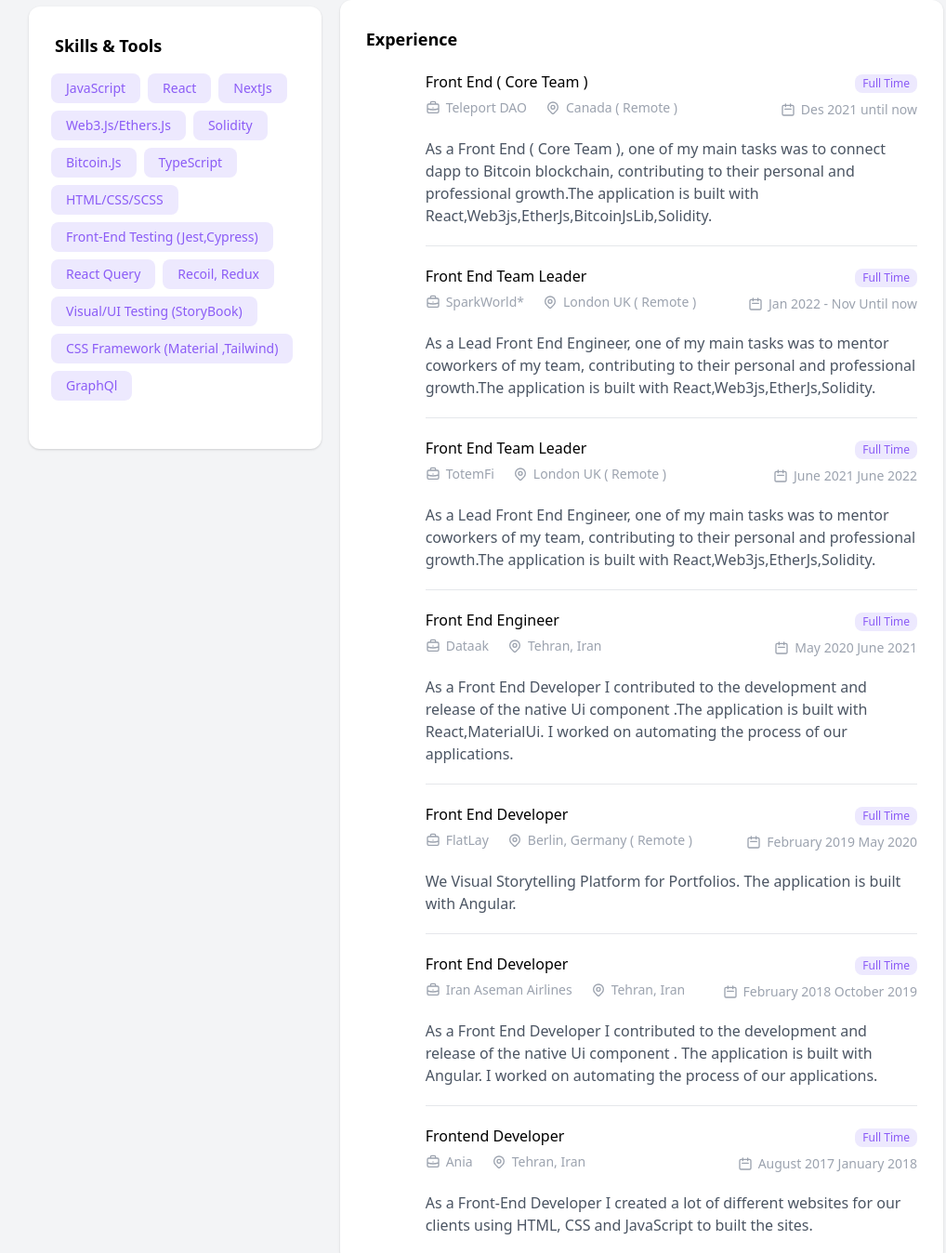
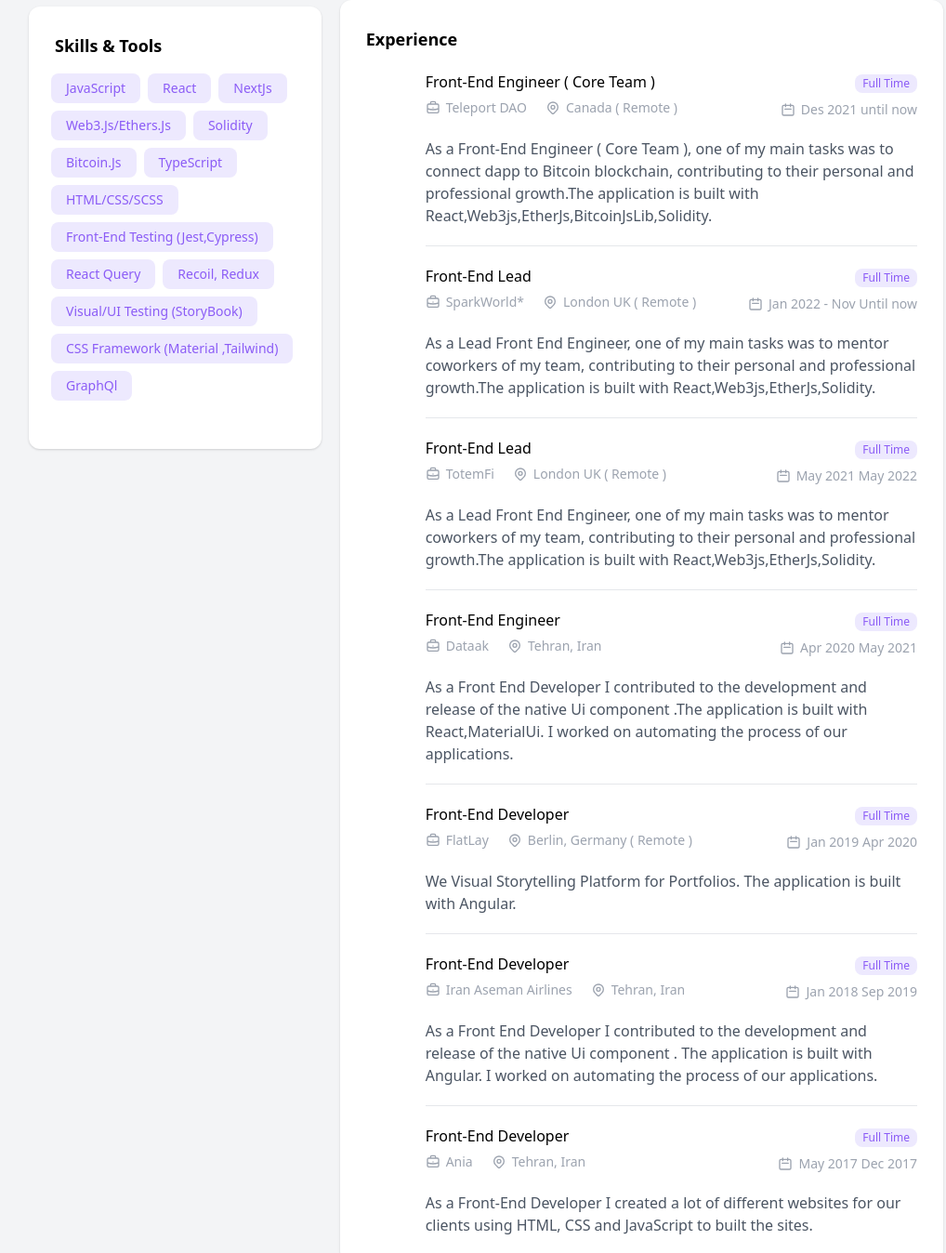
Before and after one commit to sinaghadrico/resume, a plain HTML site: page index.html in a window 1280 px wide. Shown: the part 563-1911 px from the top of the page at 93% size, without its empty margins (117-1135 px from the left). Drawn offline with nearby package versions, Linux system fonts and the light colour scheme.

Commit message:
update cv file

```diff
--- a/index.html
+++ b/index.html
@@ -32,7 +32,7 @@
               <!-- <span class="status-badge bg-gray-400">Busy</span> -->
               <a href="/"
                 ><img
-                  src="assets/img/avatar.jpg"
+                  src="assets/img/avatar.jpeg"
                   alt="Avatar"
                   class="user-photo"
               /></a>
@@ -133,9 +133,7 @@
             <h2 class="block-title">About me</h2>
             <div class="text-gray-600 mb-5">
               <p class="mb-5">
-                My name is Sina Ghadri. I'm a Front End Engineer based in
-                <!-- -->
-                <b>Iran</b> ☀️. I describe myself as a passionate developer who
+                My name is Sina Ghadri. I'm a Front End Engineer ☀️. I describe myself as a passionate developer who
                 loves <b>coding</b>, <b>blockchain</b>, and the
                 <b>web platform</b> ❤️.
               </p>
@@ -242,7 +240,7 @@
                 <div class="w-full space-y-5">
                   <div class="item-header">
                     <div class="space-y-1.5">
-                      <div class="font-medium">Front End ( Core Team )</div>
+                      <div class="font-medium">Front-End Engineer ( Core Team )</div>
                       <div class="flex space-x-5">
                         <div class="item-header-info">
                           <svg
@@ -308,7 +306,7 @@
                     </div>
                   </div>
                   <p class="text-gray-600">
-                    As a Front End ( Core Team ), one of my main tasks was to
+                    As a Front-End Engineer ( Core Team ), one of my main tasks was to
                     connect dapp to Bitcoin blockchain, contributing to their
                     personal and professional growth.The application is built with
                     React,Web3js,EtherJs,BitcoinJsLib,Solidity.
@@ -325,7 +323,7 @@
               <div class="w-full space-y-5">
                 <div class="item-header">
                   <div class="space-y-1.5">
-                    <div class="font-medium">Front End Team Leader</div>
+                    <div class="font-medium">Front-End Lead</div>
                     <div class="flex space-x-5">
                       <div class="item-header-info">
                         <svg
@@ -410,7 +408,7 @@
               <div class="w-full space-y-5">
                 <div class="item-header">
                   <div class="space-y-1.5">
-                    <div class="font-medium">Front End Team Leader</div>
+                    <div class="font-medium">Front-End Lead</div>
                     <div class="flex space-x-5">
                       <div class="item-header-info">
                         <svg
@@ -471,7 +469,7 @@
                           d="M8 7V3m8 4V3m-9 8h10M5 21h14a2 2 0 002-2V7a2 2 0 00-2-2H5a2 2 0 00-2 2v12a2 2 0 002 2z"
                         />
                       </svg>
-                      <span>June 2021 June 2022</span>
+                      <span>May 2021 May 2022</span>
                     </div>
                   </div>
                 </div>
@@ -494,7 +492,7 @@
               <div class="w-full space-y-5">
                 <div class="item-header">
                   <div class="space-y-1.5">
-                    <div class="font-medium">Front End Engineer</div>
+                    <div class="font-medium">Front-End Engineer</div>
                     <div class="flex space-x-5">
                       <div class="item-header-info">
                         <svg
@@ -556,7 +554,7 @@
                           d="M8 7V3m8 4V3m-9 8h10M5 21h14a2 2 0 002-2V7a2 2 0 00-2-2H5a2 2 0 00-2 2v12a2 2 0 002 2z"
                         />
                       </svg>
-                      <span>May 2020 June 2021</span>
+                      <span>Apr 2020 May 2021</span>
                     </div>
                   </div>
                 </div>
@@ -579,7 +577,7 @@
               <div class="w-full space-y-5">
                 <div class="item-header">
                   <div class="space-y-1.5">
-                    <div class="font-medium">Front End Developer</div>
+                    <div class="font-medium">Front-End Developer</div>
                     <div class="flex space-x-5">
                       <div class="item-header-info">
                         <svg
@@ -640,7 +638,7 @@
                           d="M8 7V3m8 4V3m-9 8h10M5 21h14a2 2 0 002-2V7a2 2 0 00-2-2H5a2 2 0 00-2 2v12a2 2 0 002 2z"
                         />
                       </svg>
-                      <span>February 2019 May 2020</span>
+                      <span>Jan 2019 Apr 2020</span>
                     </div>
                   </div>
                 </div>
@@ -661,7 +659,7 @@
               <div class="w-full space-y-5">
                 <div class="item-header">
                   <div class="space-y-1.5">
-                    <div class="font-medium">Front End Developer</div>
+                    <div class="font-medium">Front-End Developer</div>
                     <div class="flex space-x-5">
                       <div class="item-header-info">
                         <svg
@@ -723,7 +721,7 @@
                           d="M8 7V3m8 4V3m-9 8h10M5 21h14a2 2 0 002-2V7a2 2 0 00-2-2H5a2 2 0 00-2 2v12a2 2 0 002 2z"
                         />
                       </svg>
-                      <span>February 2018 October 2019</span>
+                      <span>Jan 2018 Sep 2019</span>
                     </div>
                   </div>
                 </div>
@@ -746,7 +744,7 @@
               <div class="w-full space-y-5">
                 <div class="item-header">
                   <div class="space-y-1.5">
-                    <div class="font-medium">Frontend Developer</div>
+                    <div class="font-medium">Front-End Developer</div>
                     <div class="flex space-x-5">
                       <div class="item-header-info">
                         <svg
@@ -808,7 +806,7 @@
                           d="M8 7V3m8 4V3m-9 8h10M5 21h14a2 2 0 002-2V7a2 2 0 00-2-2H5a2 2 0 00-2 2v12a2 2 0 002 2z"
                         />
                       </svg>
-                      <span>August 2017 January 2018 </span>
+                      <span>May 2017 Dec 2017 </span>
                     </div>
                   </div>
                 </div>
```
Also changed, not shown: blog.html (+2 -4 lines), portfolio.html (+3 -5 lines), single-article.html (+2 -4 lines), assets/img/avatar.jpeg (added), 1 other file.
